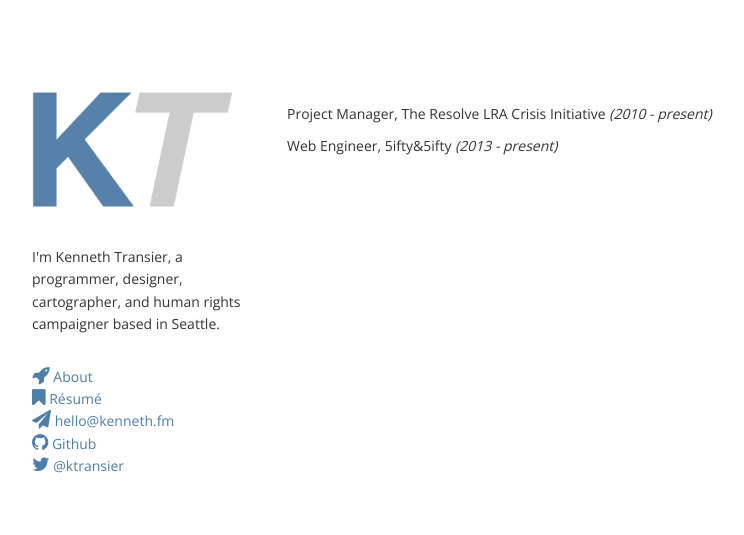
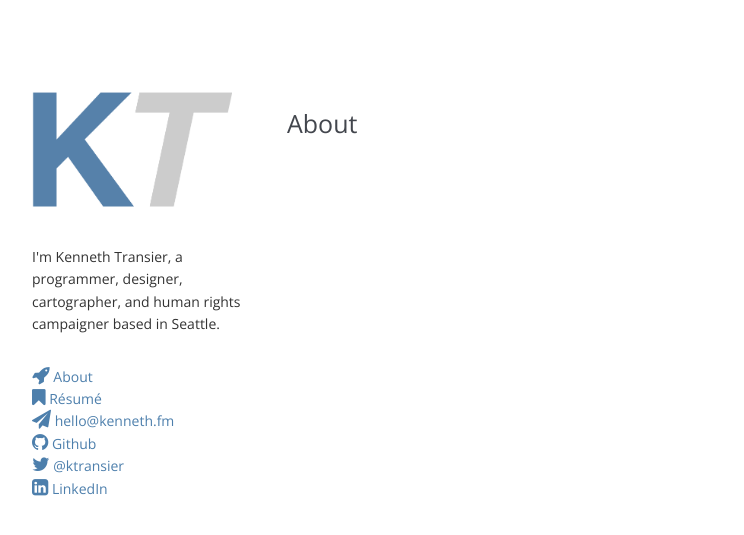
Before and after one commit to ktransier/blog, a Jekyll site: the page built from about/index.md, in a window 1280 px wide. Shown: the top 535 px of the page, without its empty margins (113-857 px from the left). Built offline with Jekyll 4.4.1, drawn with Linux system fonts in a browser that asks for light colours; nearby versions of some CDN libraries; Markdown is read by kramdown in place of the engine named in the settings.

Commit message:
linked in and about

```diff
--- a/_layouts/main.html
+++ b/_layouts/main.html
@@ -44,6 +44,12 @@
             <i class="fa fa-twitter" style="font-size: 25px;"></i> @ktransier
           </a>
         </div>
+        <div>
+          <a href="https://www.linkedin.com/in/kennethtransier">
+            <i class="fa fa-linkedin-square " style="font-size: 25px;"></i> LinkedIn
+          </a>
+        </div>
+
       </div>
 
           {{ content }}
--- a/about/index.md
+++ b/about/index.md
@@ -3,6 +3,4 @@
 published: true
 ---
 
-Project Manager, The Resolve LRA Crisis Initiative *(2010 - present)*
-
-Web Engineer, 5ifty&5ifty *(2013 - present)*
+<div class="post-title">About</div>
```
